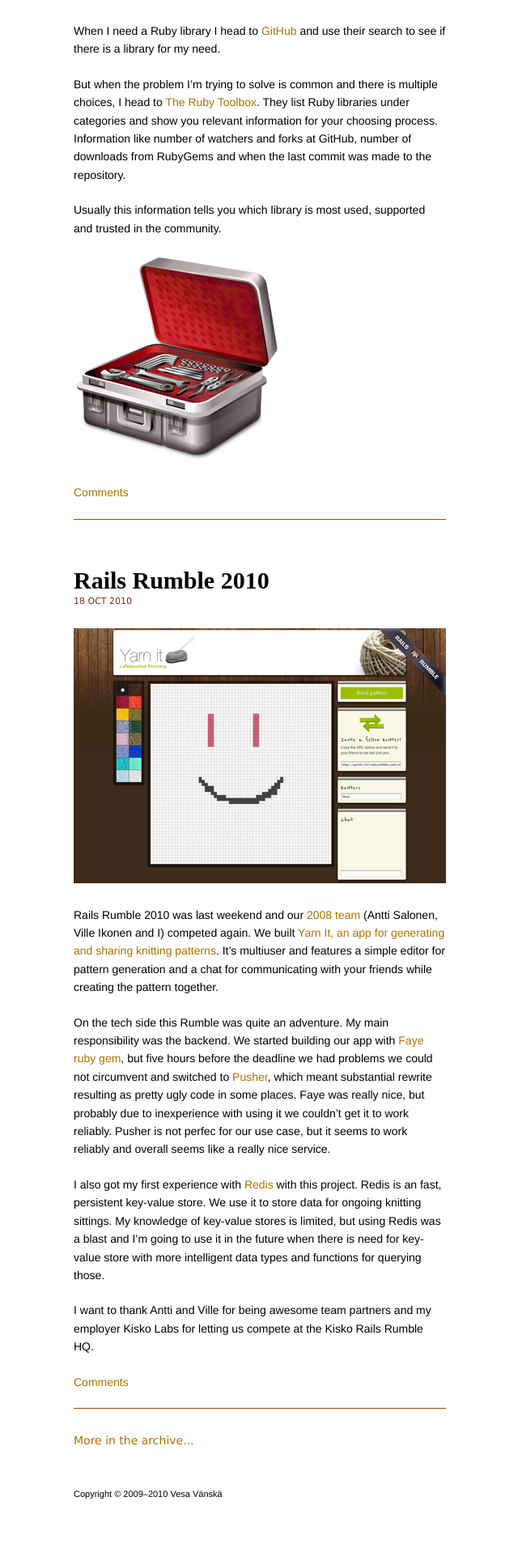
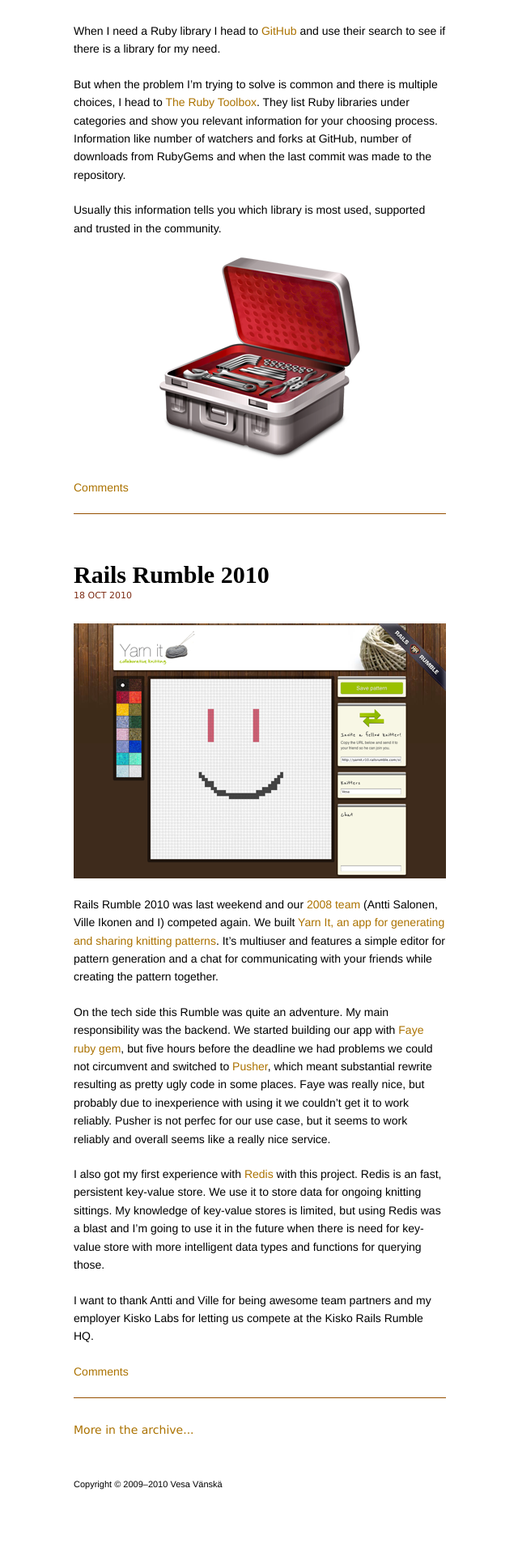
Before and after one commit to vesan/vesan.github.com, a Jekyll site: the page built from index.html, in a window 1280 px wide. Shown: the part 2552-4469 px from the top of the page at 81% size, without its empty margins (179-819 px from the left). Built offline with Jekyll 4.4.1, drawn with Linux system fonts in a browser that asks for light colours; nearby versions of some CDN libraries; comment, search, counter and statistics services are not loaded.

Commit message:
Makes all post images centered and fit the column

```diff
--- a/css/screen.css
+++ b/css/screen.css
@@ -19,6 +19,11 @@
 #sidebar { width: 220px; float: right; top: 0px; left: 530px; position: absolute;}
 
 .post {border-bottom: 1px solid #965000;}
+.post img {
+  margin: 1em auto;
+  display: block;
+  max-width: 100%;
+}
 .post_information {font-size: 11px; color: #7D2C15; margin-bottom: 2em;}
 .copyright {margin-top: 4em; font-size: 11px;}
 
@@ -66,8 +71,4 @@
   #content {
     margin-right: 0;
   }
-
-  .post img {
-    max-width: 430px;
-  }
 }
```
